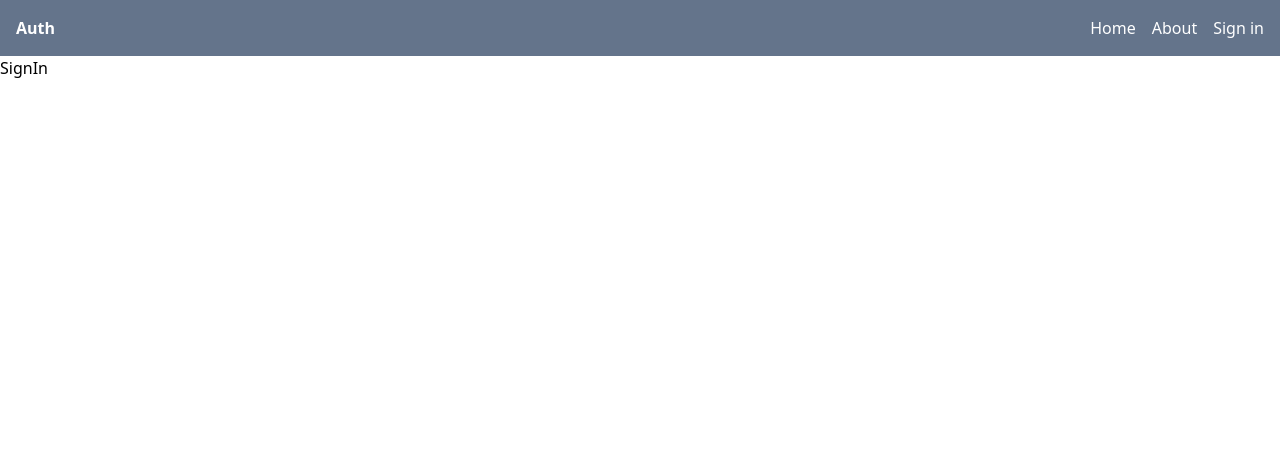
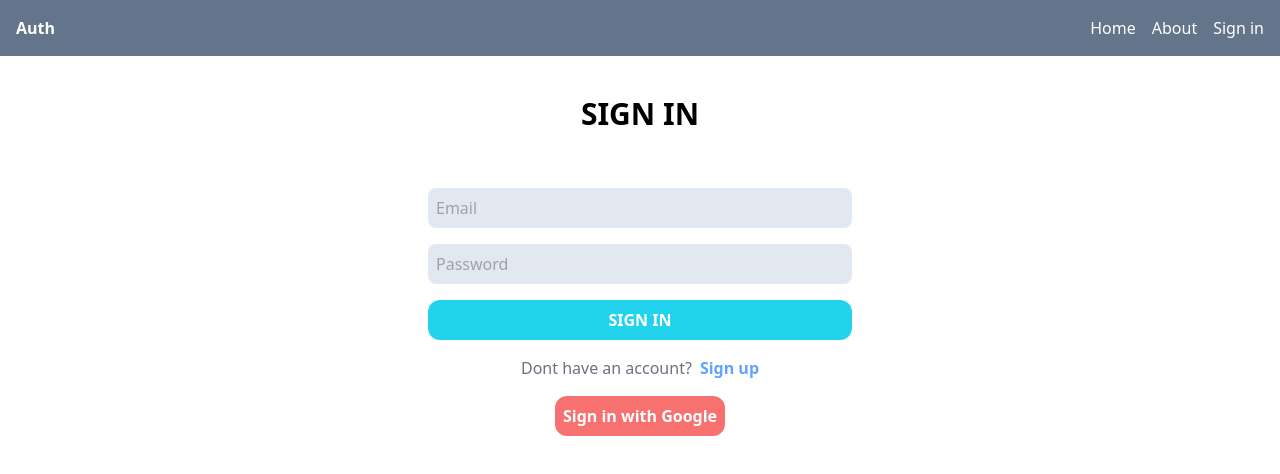
Before and after one commit to beingmusthafa/mern-auth-app, a React (Vite) app in the folder client/: page /sign-in in a window 1280 px wide. Shown: the top 474 px of the page. Built offline with nearby package versions, Linux system fonts and the light colour scheme.

Commit message:
ui completed

```diff
--- a/client/src/pages/SignIn.jsx
+++ b/client/src/pages/SignIn.jsx
@@ -1,7 +1,77 @@
-import React from "react";
+import React, { useState, useRef } from "react";
+import { Link } from "react-router-dom";
 
 const SignIn = () => {
-  return <div>SignIn</div>;
+  let [formData, setFormData] = useState({});
+  let [error, setError] = useState(null);
+  let [isLoading, setIsLoading] = useState(false);
+  let submitBtnRef = useRef();
+  const handleChange = (e) => {
+    setFormData({ ...formData, [e.target.name]: e.target.value });
+  };
+  const handleSubmit = async (e) => {
+    setError(null);
+    setIsLoading(true);
+    submitBtnRef.current.disabled = true;
+    e.preventDefault();
+    const data = await fetch("/api/auth/sign-in", {
+      method: "POST",
+      headers: {
+        "Content-Type": "application/json",
+      },
+      body: JSON.stringify(formData),
+    });
+    const res = await data.json();
+    if (!res.success) {
+      setError(res.message);
+    }
+    setIsLoading(false);
+    submitBtnRef.current.disabled = false;
+    console.log(res);
+  };
+  return (
+    <div className="flex flex-col max-w-md mx-auto px-3 ">
+      <h2 className="uppercase text-3xl text-center font-semibold my-10">
+        Sign In
+      </h2>
+      <p className="font-semibold my-2 text-red-500">{error}</p>
+      <form onSubmit={handleSubmit} className="flex flex-col gap-4" action="">
+        <input
+          type="text"
+          name="email"
+          id="email"
+          onChange={handleChange}
+          placeholder="Email"
+          className="rounded-lg bg-slate-200 p-2"
+        />
+
+        <input
+          type="password"
+          name="password"
+          id="password"
+          onChange={handleChange}
+          placeholder="Password"
+          className="rounded-lg bg-slate-200 p-2"
+        />
+        <button
+          ref={submitBtnRef}
+          type="submit"
+          className="uppercase bg-cyan-400 rounded-xl p-2 font-semibold text-white "
+        >
+          {isLoading ? "Loading..." : "Sign In"}
+        </button>
+      </form>
+      <p className="text-center text-gray-500 my-4">
+        Dont have an account?
+        <Link to="/sign-in" className="text-blue-400 font-semibold ml-2">
+          Sign up
+        </Link>
+      </p>
+      <button className=" bg-red-400 rounded-xl p-2 font-semibold text-white max-w-fit mx-auto">
+        Sign in with Google
+      </button>
+    </div>
+  );
 };
 
 export default SignIn;
--- a/client/src/pages/SignUp.jsx
+++ b/client/src/pages/SignUp.jsx
@@ -1,18 +1,64 @@
-import React from "react";
+import React, { useState, useRef } from "react";
 import { Link } from "react-router-dom";
 
 const SignUp = () => {
+  let [formData, setFormData] = useState({});
+  let [error, setError] = useState(null);
+  let [success, setSuccess] = useState(null);
+  let [isLoading, setIsLoading] = useState(false);
+  let formRef = useRef();
+  let submitBtnRef = useRef();
+  const handleChange = (e) => {
+    setFormData({ ...formData, [e.target.name]: e.target.value });
+  };
+  const handleSubmit = async (e) => {
+    setError(null);
+    setSuccess(null);
+    setIsLoading(true);
+    submitBtnRef.current.disabled = true;
+    e.preventDefault();
+    const data = await fetch("/api/auth/sign-up", {
+      method: "POST",
+      headers: {
+        "Content-Type": "application/json",
+      },
+      body: JSON.stringify(formData),
+    });
+    const res = await data.json();
+    if (!res.success) {
+      setError(res.message);
+    } else {
+      formRef.current.reset();
+    }
+    setSuccess(res.message);
+    setIsLoading(false);
+    submitBtnRef.current.disabled = false;
+    console.log(res);
+  };
   return (
-    <div className="flex flex-col max-w-md mx-auto">
-      <h2 className="uppercase text-3xl text-center font-semibold my-10">
+    <div className="flex flex-col max-w-md mx-auto  px-3 ">
+      <h2 className="uppercase text-3xl text-center font-semibold my-8">
         Sign Up
       </h2>
-      <form className="flex flex-col px-3 gap-4" action="">
+      <p
+        className={`font-semibold my-2 ${
+          error ? "text-red-500" : "text-green-500"
+        }`}
+      >
+        {error ?? success}
+      </p>
+      <form
+        ref={formRef}
+        onSubmit={handleSubmit}
+        className="flex flex-col gap-4"
+        action=""
+      >
         <input
           type="text"
-          name="username"
-          id="username"
-          placeholder="Username"
+          name="nickname"
+          id="nickname"
+          onChange={handleChange}
+          placeholder="nickname"
           className="rounded-lg bg-slate-200 p-2"
         />
 
@@ -20,6 +66,7 @@ const SignUp = () => {
           type="email"
           name="email"
           id="email"
+          onChange={handleChange}
           placeholder="Email"
           className="rounded-lg bg-slate-200 p-2"
         />
@@ -27,19 +74,21 @@ const SignUp = () => {
           type="password"
           name="password"
           id="password"
+          onChange={handleChange}
           placeholder="Password"
           className="rounded-lg bg-slate-200 p-2"
         />
         <button
+          ref={submitBtnRef}
           type="submit"
           className="uppercase bg-cyan-400 rounded-xl p-2 font-semibold text-white "
         >
-          Sign Up
+          {isLoading ? "Loading..." : "Sign Up"}
         </button>
       </form>
       <p className="text-center text-gray-500 my-4">
-        Already have an account?{" "}
-        <Link to="/sign-in" className="text-blue-400 font-semibold">
+        Already have an account?
+        <Link to="/sign-in" className="text-blue-400 font-semibold ml-2">
           Sign in
         </Link>
       </p>
```
